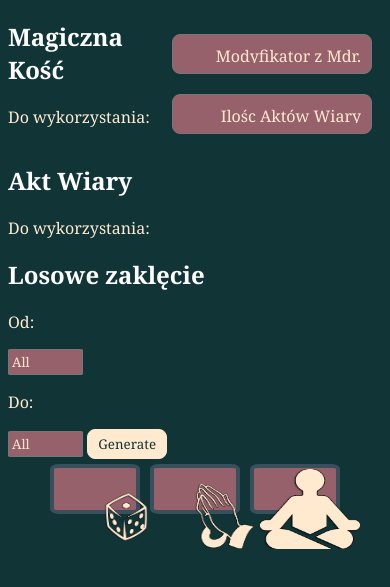
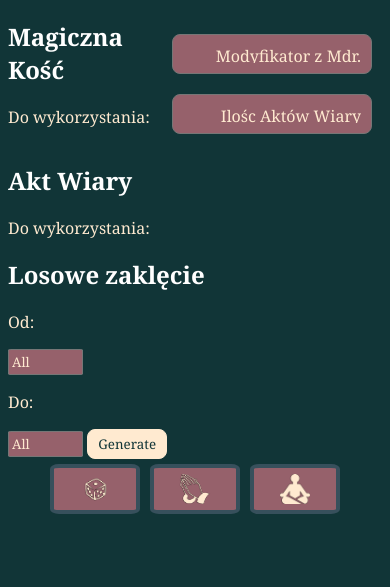
Before and after one commit to elpropheto/dndclyde, a plain HTML site: page index.html in a window 390 px wide. Shown: the part 137-724 px from the top of the page. Drawn offline with Linux system fonts and the light colour scheme.

Commit message:
Fixed images on phone screen

```diff
--- a/style.css
+++ b/style.css
@@ -25,12 +25,6 @@ h2 {
     flex-shrink: 1;
 }
 
-@media (max-width: 828px){
-    #roll1, #roll2, #roll3{
-        width: 90px;
-        height: 50px;
-    }
-}
 
 #roll1:hover, #roll2:hover, #roll3:hover{
     background-color: #F76F8E;
@@ -43,12 +37,39 @@ h2 {
 .dice{
     height: 65px;
     width: 100px;
-    background-color: transparent;
     padding: 15px;
 }
 .dice1{
     height: 80px;
     width: 100px;
+}
+@media (max-width: 900px){
+    #roll1, #roll2, #roll3{
+        width: 90px;
+        height: 50px;
+        position: relative;
+    }
+    .dice {
+        height: 30px;
+        width: 50px;
+        position:absolute;
+        top: 50%;
+        left:50%;
+        -webkit-transform: translate(-50%, -50%);
+        -ms-transform: translate(-50%, -50%);
+        transform: translate(-50%, -50%);
+
+    }
+    .dice1 {
+        height: 30px;
+        width: 30px;
+        position:absolute;
+        top: 50%;
+        left:50%;
+        -webkit-transform: translate(-50%, -50%);
+        -ms-transform: translate(-50%, -50%);
+        transform: translate(-50%, -50%);
+    }
 }
 footer{
     display: flex;
```
